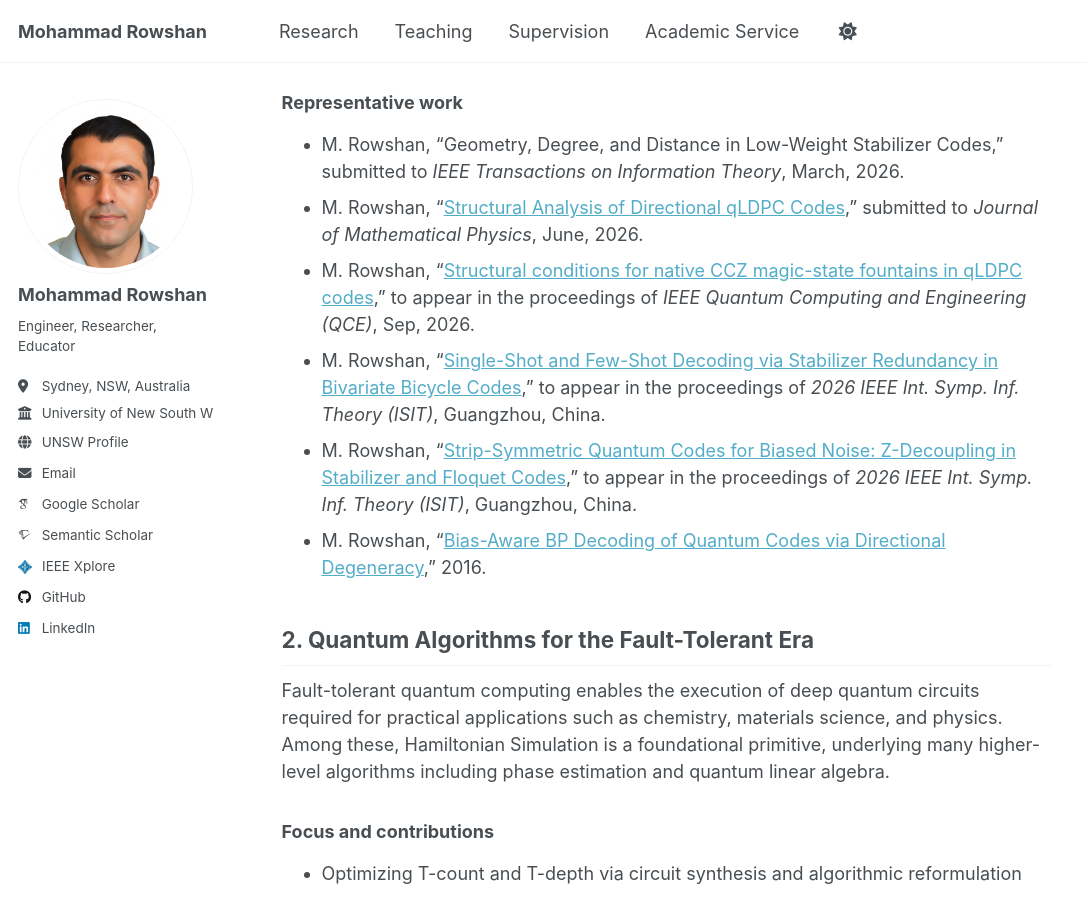
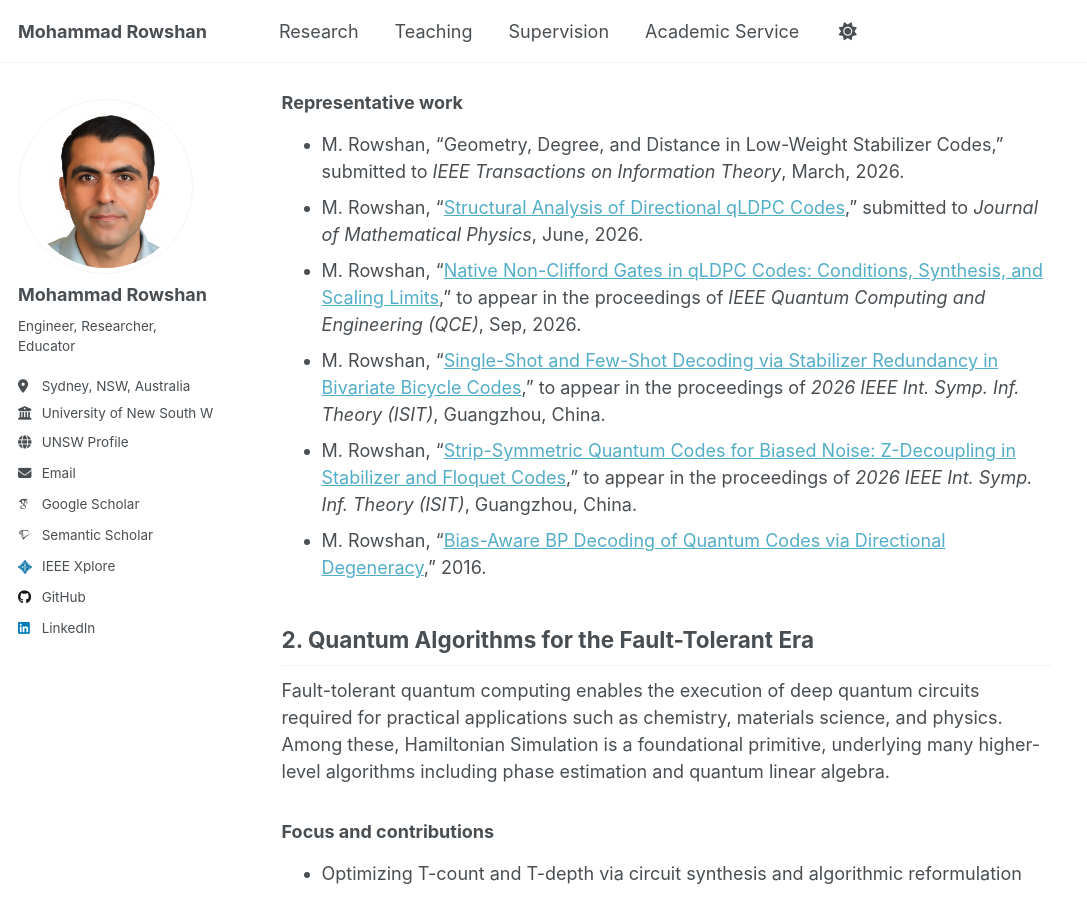
Before and after one commit to mohammad-rowshan/mohammad-rowshan.github.io, a Jekyll site: the page built from _pages/research.md, in a window 1280 px wide and 900 px high, scrolled down 1514 px. Shown: the whole window, without its empty margins (0-1087 px from the left). Built offline with Jekyll 4.4.1, drawn with Linux system fonts in a browser that asks for light colours; some web fonts are replaced; a script that is not in the unit is left out; comment, search, counter and statistics services are not loaded.

Commit message:
Update representative work citations in research.md

```diff
--- a/_pages/research.md
+++ b/_pages/research.md
@@ -41,7 +41,7 @@ Quantum error correction (QEC) is a foundational technique that enables reliable
 
 - M. Rowshan, “Geometry, Degree, and Distance in Low-Weight Stabilizer Codes,” submitted to *IEEE Transactions on Information Theory*, March, 2026.
 - M. Rowshan, “[Structural Analysis of Directional qLDPC Codes](https://arxiv.org/pdf/2602.19057),” submitted to *Journal of Mathematical Physics*, June, 2026.
-- M. Rowshan, “[Structural conditions for native CCZ magic-state fountains in qLDPC codes](https://arxiv.org/pdf/2601.22489),” to appear in the proceedings of *IEEE Quantum Computing and Engineering (QCE)*, Sep, 2026.
+- M. Rowshan, “[Native Non-Clifford Gates in qLDPC Codes: Conditions, Synthesis, and Scaling Limits](https://arxiv.org/pdf/2601.22489),” to appear in the proceedings of *IEEE Quantum Computing and Engineering (QCE)*, Sep, 2026.
 - M. Rowshan, “[Single-Shot and Few-Shot Decoding via Stabilizer Redundancy in Bivariate Bicycle Codes](https://arxiv.org/pdf/2601.01137),” to appear in the proceedings of *2026 IEEE Int. Symp. Inf. Theory (ISIT)*, Guangzhou, China.
 - M. Rowshan, “[Strip-Symmetric Quantum Codes for Biased Noise: Z-Decoupling in Stabilizer and Floquet Codes](https://arxiv.org/pdf/2601.03623),” to appear in the proceedings of *2026 IEEE Int. Symp. Inf. Theory (ISIT)*, Guangzhou, China.
 - M. Rowshan, “[Bias-Aware BP Decoding of Quantum Codes via Directional Degeneracy](https://arxiv.org/pdf/2601.07240),” 2016.
```
